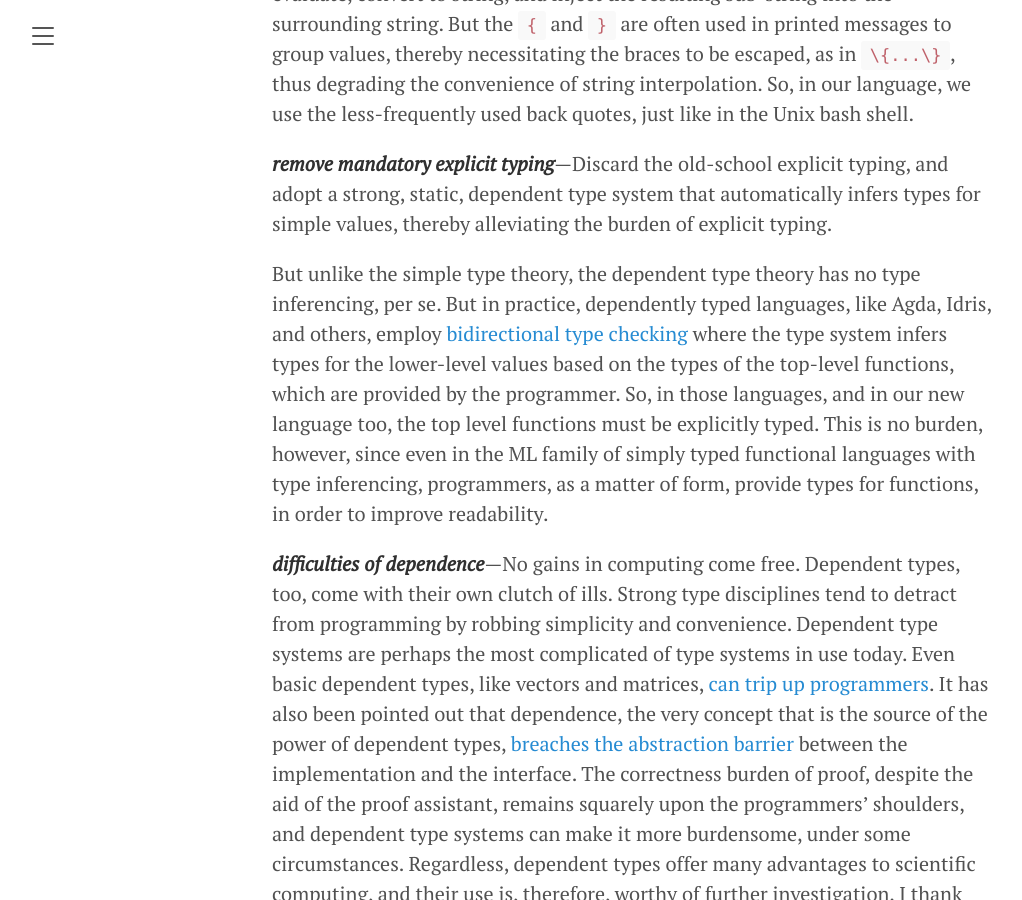
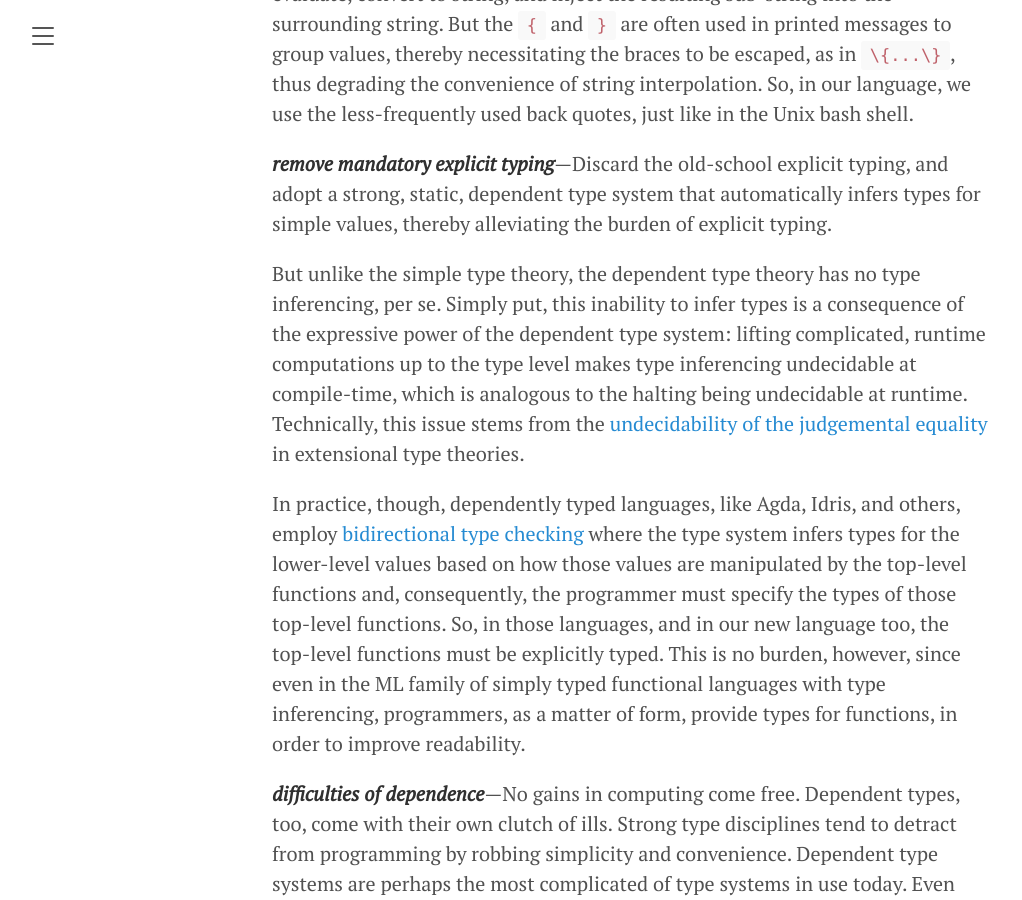
Before and after one commit to amenzwa/amenzwa.github.io, a Jekyll site: the page built from stem/PL/FortranModernisation.md, in a window 1280 px wide and 900 px high, scrolled down 47444 px. Shown: the whole window, without its empty margins (8-1030 px from the left). Built offline with Jekyll 4.4.1, drawn with Linux system fonts in a browser that asks for light colours; our own code applies the rules of GitHub Pages for plain Markdown files; formulas are drawn with MathJax 3.

Commit message:
undecidability of the judgemental equality

```diff
--- a/stem/PL/FortranModernisation.md
+++ b/stem/PL/FortranModernisation.md
@@ -740,7 +740,9 @@ In languages that support string interpolation, the `{...}` syntax is used to ev
 
 ***remove mandatory explicit typing***—Discard the old-school explicit typing, and adopt a strong, static, dependent type system that automatically infers types for simple values, thereby alleviating the burden of explicit typing.
 
-But unlike the simple type theory, the dependent type theory has no type inferencing, per se. But in practice, dependently typed languages, like Agda, Idris, and others, employ [bidirectional type checking](https://plfa.github.io/Inference/) where the type system infers types for the lower-level values based on the types of the top-level functions, which are provided by the programmer. So, in those languages, and in our new language too, the top level functions must be explicitly typed. This is no burden, however, since even in the ML family of simply typed functional languages with type inferencing, programmers, as a matter of form, provide types for functions, in order to improve readability.
+But unlike the simple type theory, the dependent type theory has no type inferencing, per se. Simply put, this inability to infer types is a consequence of the expressive power of the dependent type system: lifting complicated, runtime computations up to the type level makes type inferencing undecidable at compile-time, which is analogous to the halting being undecidable at runtime. Technically, this issue stems from the [undecidability of the judgemental equality](https://www.cse.chalmers.se/research/group/logic/book/book.pdf) in extensional type theories.
+
+In practice, though, dependently typed languages, like Agda, Idris, and others, employ [bidirectional type checking](https://plfa.github.io/Inference/) where the type system infers types for the lower-level values based on how those values are manipulated by the top-level functions and, consequently, the programmer must specify the types of those top-level functions. So, in those languages, and in our new language too, the top-level functions must be explicitly typed. This is no burden, however, since even in the ML family of simply typed functional languages with type inferencing, programmers, as a matter of form, provide types for functions, in order to improve readability.
 
 ***difficulties of dependence***—No gains in computing come free. Dependent types, too, come with their own clutch of ills. Strong type disciplines tend to detract from programming by robbing simplicity and convenience. Dependent type systems are perhaps the most complicated of type systems in use today. Even basic dependent types, like vectors and matrices, [can trip up programmers](https://lecopivo.github.io/scientific-computing-lean/Working-with-Arrays/Tensor-Operations/#Scientific-Computing-in-Lean--Working-with-Arrays--Tensor-Operations). It has also been pointed out that dependence, the very concept that is the source of the power of dependent types, [breaches the abstraction barrier](https://leanprover.github.io/functional_programming_in_lean/dependent-types/pitfalls.html) between the implementation and the interface. The correctness burden of proof, despite the aid of the proof assistant, remains squarely upon the programmers' shoulders, and dependent type systems can make it more burdensome, under some circumstances. Regardless, dependent types offer many advantages to scientific computing, and their use is, therefore, worthy of further investigation. I thank @XY@mastodon.mit.edu for taking to time to review this article and for offering this insight about the difficulties attendant to the specificity of dependent types.
 
```
